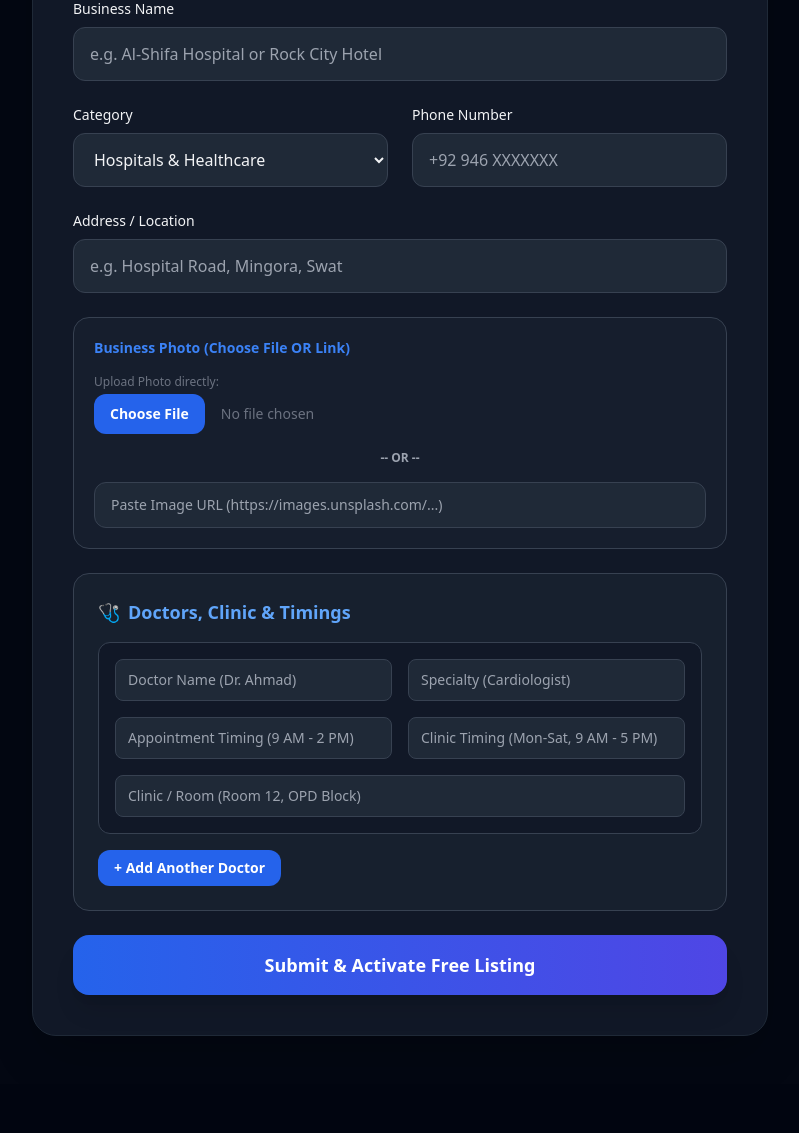
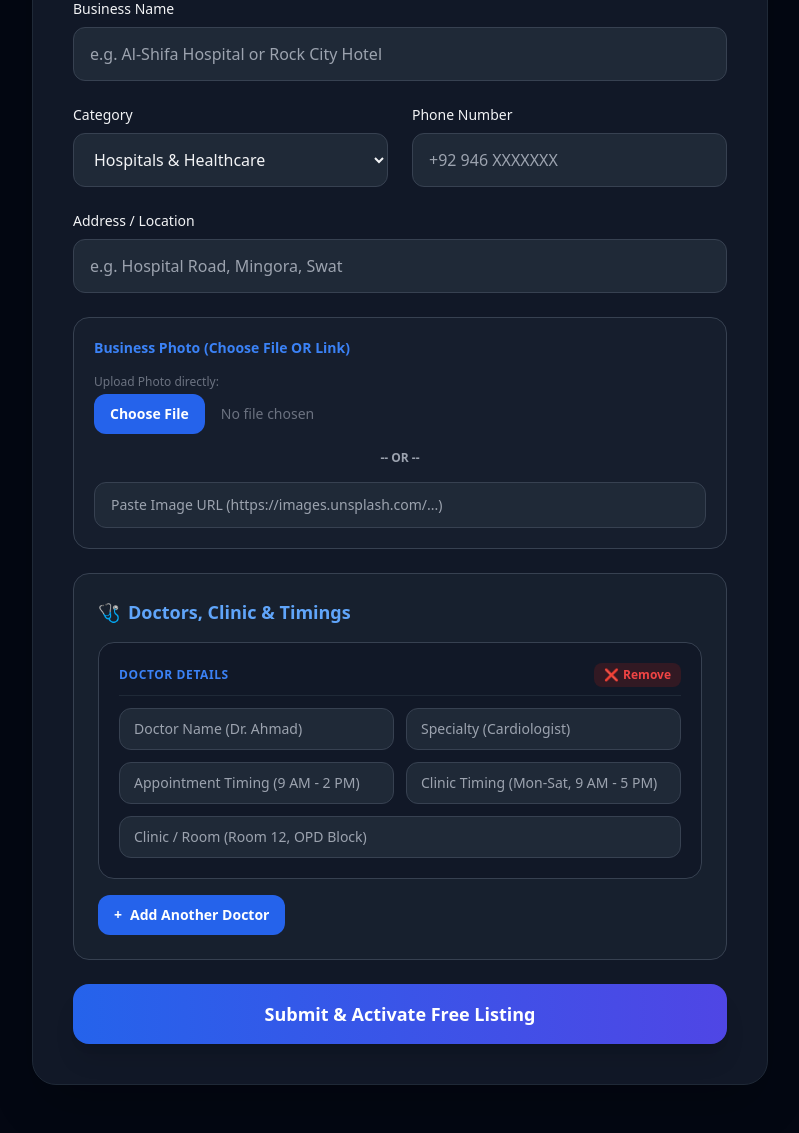
Before and after one commit to itx-ihtii-shaam/swat-biz-hub, a Flask app: page /register in a window 1280 px wide. Shown: the part 274-1407 px from the top of the page, without its empty margins (240-1039 px from the left). Before the commit the page ends 1310 px from the top, so only its background shows below. Run offline with Flask 3, Linux system fonts and the light colour scheme; some libraries are stand-ins or nearby versions.

Commit message:
Update register.html

```diff
--- a/templates/register.html
+++ b/templates/register.html
@@ -49,7 +49,7 @@
                     <input type="text" name="address" required placeholder="e.g. Hospital Road, Mingora, Swat" class="w-full px-4 py-3.5 rounded-xl bg-gray-50 dark:bg-gray-800 border border-gray-200 dark:border-gray-700 focus:ring-2 focus:ring-blue-500 outline-none">
                 </div>
 
-                <!-- Dual Image Option: Direct File Upload or Image URL -->
+                <!-- Image Upload Section -->
                 <div class="p-5 bg-gray-50 dark:bg-gray-800/40 rounded-2xl border border-gray-200 dark:border-gray-700 space-y-4">
                     <label class="block text-sm font-bold text-blue-500">Business Photo (Choose File OR Link)</label>
                     <div>
@@ -65,16 +65,29 @@
                 <!-- Doctors Section (Only visible for Hospitals) -->
                 <div id="doctorSection" class="p-6 bg-blue-50/50 dark:bg-gray-800/50 rounded-2xl border border-blue-100 dark:border-gray-700 space-y-4">
                     <h3 class="text-lg font-bold text-blue-600 dark:text-blue-400 flex items-center space-x-2"><span>🩺</span> <span>Doctors, Clinic & Timings</span></h3>
+
                     <div id="doctorList" class="space-y-4">
-                        <div class="grid grid-cols-1 md:grid-cols-2 gap-4 bg-white dark:bg-gray-900 p-4 rounded-xl border border-gray-200 dark:border-gray-700">
-                            <input type="text" name="doc_name[]" placeholder="Doctor Name (Dr. Ahmad)" class="px-3 py-2.5 rounded-lg bg-gray-50 dark:bg-gray-800 border border-gray-200 dark:border-gray-700 text-sm">
-                            <input type="text" name="doc_spec[]" placeholder="Specialty (Cardiologist)" class="px-3 py-2.5 rounded-lg bg-gray-50 dark:bg-gray-800 border border-gray-200 dark:border-gray-700 text-sm">
-                            <input type="text" name="doc_app_time[]" placeholder="Appointment Timing (9 AM - 2 PM)" class="px-3 py-2.5 rounded-lg bg-gray-50 dark:bg-gray-800 border border-gray-200 dark:border-gray-700 text-sm">
-                            <input type="text" name="doc_clinic_time[]" placeholder="Clinic Timing (Mon-Sat, 9 AM - 5 PM)" class="px-3 py-2.5 rounded-lg bg-gray-50 dark:bg-gray-800 border border-gray-200 dark:border-gray-700 text-sm">
-                            <input type="text" name="doc_clinic[]" placeholder="Clinic / Room (Room 12, OPD Block)" class="px-3 py-2.5 rounded-lg bg-gray-50 dark:bg-gray-800 border border-gray-200 dark:border-gray-700 text-sm md:col-span-2">
+                        <!-- Initial Doctor Card -->
+                        <div class="doctor-card relative bg-white dark:bg-gray-900 p-5 rounded-2xl border border-gray-200 dark:border-gray-700 space-y-3">
+                            <div class="flex justify-between items-center border-b border-gray-100 dark:border-gray-800 pb-2">
+                                <span class="text-xs font-bold text-blue-500 uppercase tracking-wider">Doctor Details</span>
+                                <button type="button" onclick="confirmDelete(this)" class="text-red-500 hover:text-red-700 text-xs font-bold flex items-center space-x-1 bg-red-50 dark:bg-red-900/30 px-2.5 py-1 rounded-lg transition">
+                                    <span>❌</span> <span>Remove</span>
+                                </button>
+                            </div>
+                            <div class="grid grid-cols-1 md:grid-cols-2 gap-3">
+                                <input type="text" name="doc_name[]" placeholder="Doctor Name (Dr. Ahmad)" class="px-3.5 py-2.5 rounded-xl bg-gray-50 dark:bg-gray-800 border border-gray-200 dark:border-gray-700 text-sm focus:ring-2 focus:ring-blue-500 outline-none">
+                                <input type="text" name="doc_spec[]" placeholder="Specialty (Cardiologist)" class="px-3.5 py-2.5 rounded-xl bg-gray-50 dark:bg-gray-800 border border-gray-200 dark:border-gray-700 text-sm focus:ring-2 focus:ring-blue-500 outline-none">
+                                <input type="text" name="doc_app_time[]" placeholder="Appointment Timing (9 AM - 2 PM)" class="px-3.5 py-2.5 rounded-xl bg-gray-50 dark:bg-gray-800 border border-gray-200 dark:border-gray-700 text-sm focus:ring-2 focus:ring-blue-500 outline-none">
+                                <input type="text" name="doc_clinic_time[]" placeholder="Clinic Timing (Mon-Sat, 9 AM - 5 PM)" class="px-3.5 py-2.5 rounded-xl bg-gray-50 dark:bg-gray-800 border border-gray-200 dark:border-gray-700 text-sm focus:ring-2 focus:ring-blue-500 outline-none">
+                                <input type="text" name="doc_clinic[]" placeholder="Clinic / Room (Room 12, OPD Block)" class="px-3.5 py-2.5 rounded-xl bg-gray-50 dark:bg-gray-800 border border-gray-200 dark:border-gray-700 text-sm focus:ring-2 focus:ring-blue-500 outline-none md:col-span-2">
+                            </div>
                         </div>
                     </div>
-                    <button type="button" onclick="addDoctorField()" class="bg-blue-600 hover:bg-blue-500 text-white px-4 py-2 rounded-xl text-sm font-semibold transition">+ Add Another Doctor</button>
+
+                    <button type="button" onclick="addDoctorField()" class="bg-blue-600 hover:bg-blue-500 text-white px-4 py-2.5 rounded-xl text-sm font-semibold transition flex items-center space-x-2">
+                        <span>+</span> <span>Add Another Doctor</span>
+                    </button>
                 </div>
 
                 <button type="submit" class="w-full bg-gradient-to-r from-blue-600 to-indigo-600 text-white font-bold py-4 rounded-2xl shadow-xl hover:opacity-95 transition text-lg">Submit & Activate Free Listing</button>
@@ -82,25 +95,67 @@
         </div>
     </main>
 
+    <!-- Delete Confirmation Modal -->
+    <div id="deleteModal" class="fixed inset-0 bg-black/60 backdrop-blur-sm hidden flex items-center justify-center p-4 z-50">
+        <div class="bg-white dark:bg-gray-900 rounded-3xl p-6 max-w-sm w-full border border-gray-100 dark:border-gray-800 shadow-2xl text-center space-y-4">
+            <div class="text-4xl">⚠️</div>
+            <h3 class="text-xl font-bold">Remove Doctor?</h3>
+            <p class="text-sm text-gray-500 dark:text-gray-400">Are you sure you want to delete this doctor's information?</p>
+            <div class="flex space-x-3 pt-2">
+                <button type="button" onclick="closeModal()" class="w-1/2 bg-gray-200 dark:bg-gray-800 text-gray-800 dark:text-gray-200 py-2.5 rounded-xl font-semibold hover:bg-gray-300 dark:hover:bg-gray-700 transition">Cancel</button>
+                <button type="button" id="confirmDeleteBtn" class="w-1/2 bg-red-600 hover:bg-red-500 text-white py-2.5 rounded-xl font-semibold shadow-lg transition">Yes, Delete</button>
+            </div>
+        </div>
+    </div>
+
     <script>
+        let targetDoctorCard = null;
+
         function toggleDoctorSection() {
             const cat = document.getElementById('categorySelect').value;
             const docSec = document.getElementById('doctorSection');
             docSec.style.display = (cat === 'hospitals') ? 'block' : 'none';
         }
+
         function addDoctorField() {
             const list = document.getElementById('doctorList');
             const div = document.createElement('div');
-            div.className = "grid grid-cols-1 md:grid-cols-2 gap-4 bg-white dark:bg-gray-900 p-4 rounded-xl border border-gray-200 dark:border-gray-700";
+            div.className = "doctor-card relative bg-white dark:bg-gray-900 p-5 rounded-2xl border border-gray-200 dark:border-gray-700 space-y-3";
             div.innerHTML = `
-                <input type="text" name="doc_name[]" placeholder="Doctor Name" class="px-3 py-2.5 rounded-lg bg-gray-50 dark:bg-gray-800 border border-gray-200 dark:border-gray-700 text-sm">
-                <input type="text" name="doc_spec[]" placeholder="Specialty" class="px-3 py-2.5 rounded-lg bg-gray-50 dark:bg-gray-800 border border-gray-200 dark:border-gray-700 text-sm">
-                <input type="text" name="doc_app_time[]" placeholder="Appointment Timing" class="px-3 py-2.5 rounded-lg bg-gray-50 dark:bg-gray-800 border border-gray-200 dark:border-gray-700 text-sm">
-                <input type="text" name="doc_clinic_time[]" placeholder="Clinic Timing (Days & Hours)" class="px-3 py-2.5 rounded-lg bg-gray-50 dark:bg-gray-800 border border-gray-200 dark:border-gray-700 text-sm">
-                <input type="text" name="doc_clinic[]" placeholder="Clinic / Room" class="px-3 py-2.5 rounded-lg bg-gray-50 dark:bg-gray-800 border border-gray-200 dark:border-gray-700 text-sm md:col-span-2">
+                <div class="flex justify-between items-center border-b border-gray-100 dark:border-gray-800 pb-2">
+                    <span class="text-xs font-bold text-blue-500 uppercase tracking-wider">Doctor Details</span>
+                    <button type="button" onclick="confirmDelete(this)" class="text-red-500 hover:text-red-700 text-xs font-bold flex items-center space-x-1 bg-red-50 dark:bg-red-900/30 px-2.5 py-1 rounded-lg transition">
+                        <span>❌</span> <span>Remove</span>
+                    </button>
+                </div>
+                <div class="grid grid-cols-1 md:grid-cols-2 gap-3">
+                    <input type="text" name="doc_name[]" placeholder="Doctor Name" class="px-3.5 py-2.5 rounded-xl bg-gray-50 dark:bg-gray-800 border border-gray-200 dark:border-gray-700 text-sm focus:ring-2 focus:ring-blue-500 outline-none">
+                    <input type="text" name="doc_spec[]" placeholder="Specialty" class="px-3.5 py-2.5 rounded-xl bg-gray-50 dark:bg-gray-800 border border-gray-200 dark:border-gray-700 text-sm focus:ring-2 focus:ring-blue-500 outline-none">
+                    <input type="text" name="doc_app_time[]" placeholder="Appointment Timing" class="px-3.5 py-2.5 rounded-xl bg-gray-50 dark:bg-gray-800 border border-gray-200 dark:border-gray-700 text-sm focus:ring-2 focus:ring-blue-500 outline-none">
+                    <input type="text" name="doc_clinic_time[]" placeholder="Clinic Timing (Days & Hours)" class="px-3.5 py-2.5 rounded-xl bg-gray-50 dark:bg-gray-800 border border-gray-200 dark:border-gray-700 text-sm focus:ring-2 focus:ring-blue-500 outline-none">
+                    <input type="text" name="doc_clinic[]" placeholder="Clinic / Room" class="px-3.5 py-2.5 rounded-xl bg-gray-50 dark:bg-gray-800 border border-gray-200 dark:border-gray-700 text-sm focus:ring-2 focus:ring-blue-500 outline-none md:col-span-2">
+                </div>
             `;
             list.appendChild(div);
         }
+
+        function confirmDelete(btn) {
+            targetDoctorCard = btn.closest('.doctor-card');
+            document.getElementById('deleteModal').classList.remove('hidden');
+        }
+
+        function closeModal() {
+            targetDoctorCard = null;
+            document.getElementById('deleteModal').classList.add('hidden');
+        }
+
+        document.getElementById('confirmDeleteBtn').addEventListener('click', function() {
+            if (targetDoctorCard) {
+                targetDoctorCard.remove();
+            }
+            closeModal();
+        });
+
         toggleDoctorSection();
     </script>
 </body>
```
